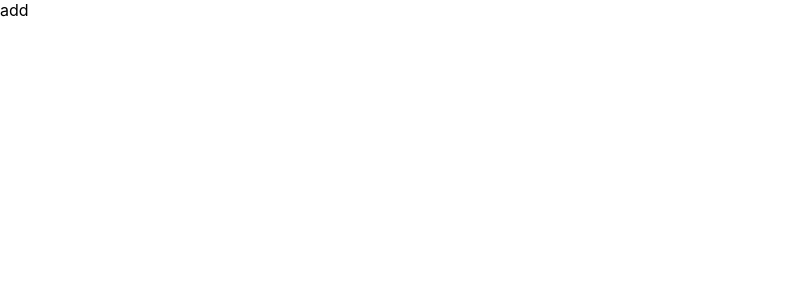
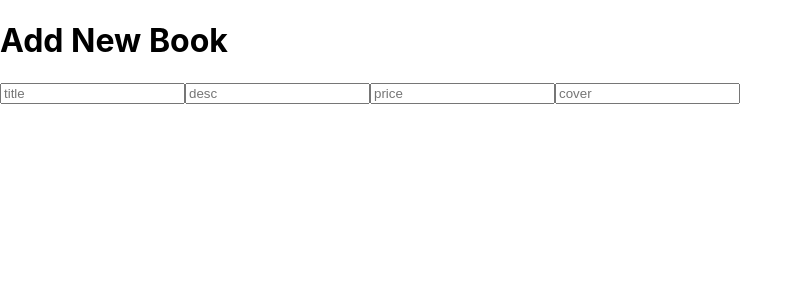
Before and after one commit to ederpagliotto/books, a React (Create React App) app in the folder client/: page /add in a window 1280 px wide. Shown: the top 300 px of the page, without its empty margins (0-803 px from the left). Built offline with nearby package versions, Linux system fonts and the light colour scheme.

Commit message:
creating input to add books

```diff
--- a/client/src/pages/Add.jsx
+++ b/client/src/pages/Add.jsx
@@ -1,7 +1,15 @@
 import React from 'react';
 
 const Add = () => {
-  return <div>add</div>;
+  return (
+    <div className="form">
+      <h1>Add New Book</h1>
+      <input type="text" placeholder="title" />
+      <input type="text" placeholder="desc" />
+      <input type="text" placeholder="price" />
+      <input type="text" placeholder="cover" />
+    </div>
+  );
 };
 
 export default Add;
--- a/client/src/pages/Books.jsx
+++ b/client/src/pages/Books.jsx
@@ -1,4 +1,5 @@
 import React, { useEffect } from 'react';
+import { Link } from 'react-router-dom';
 import axios from 'axios';
 
 const Books = () => {
@@ -21,9 +22,17 @@ const Books = () => {
       <h1>Books Shop</h1>
       <div className="books">
         {books.map((book) => (
-          <div className="book">{book.cover && <img />}</div>
+          <div className="book" key={book.id}>
+            {book.cover && <img src={book.cover} alt="" />}
+            <h2>{book.title}</h2>
+            <p>{book.desc}</p>
+            <span>{book.price}</span>
+          </div>
         ))}
       </div>
+      <button>
+        <Link to="/add">Add new book</Link>
+      </button>
     </div>
   );
 };
```
